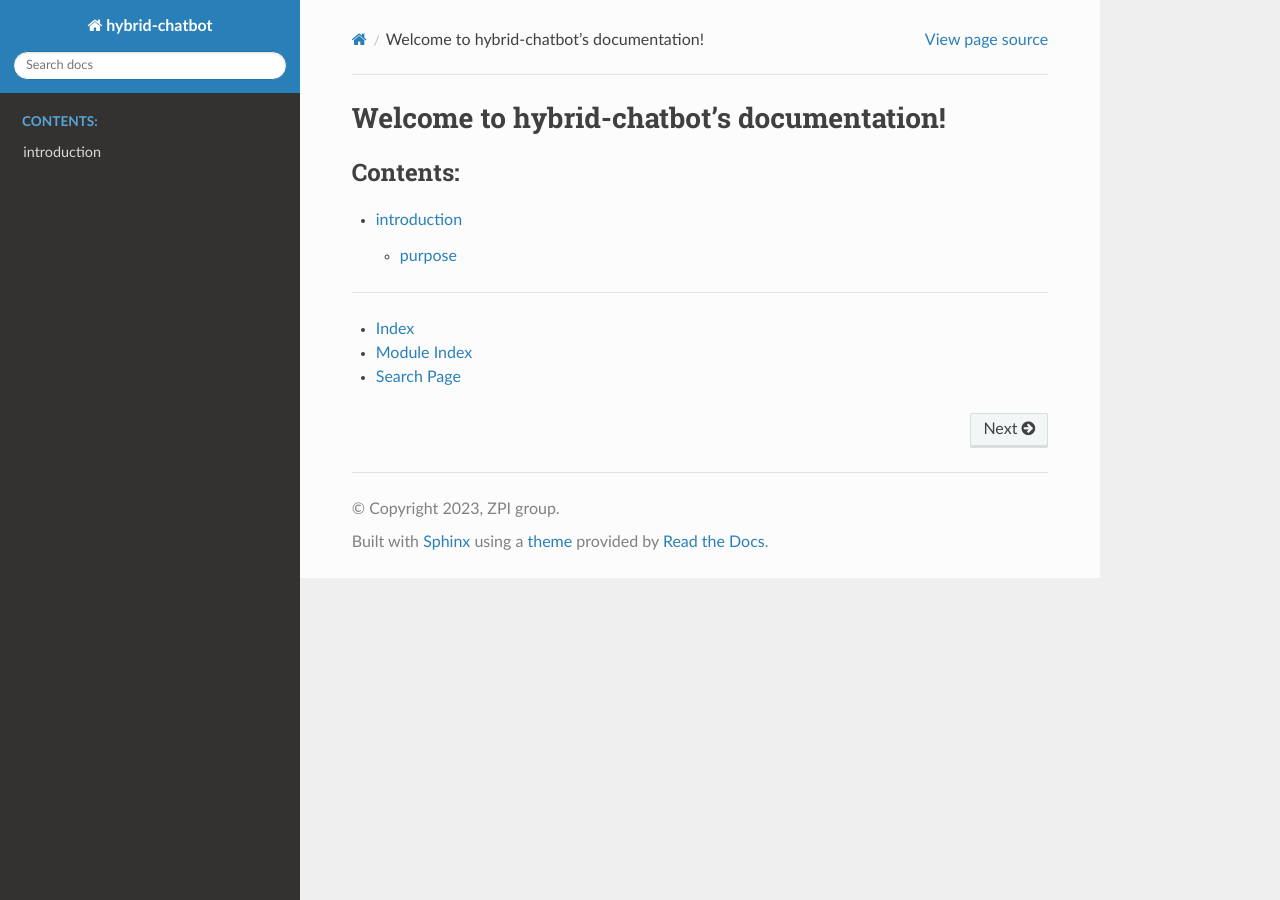
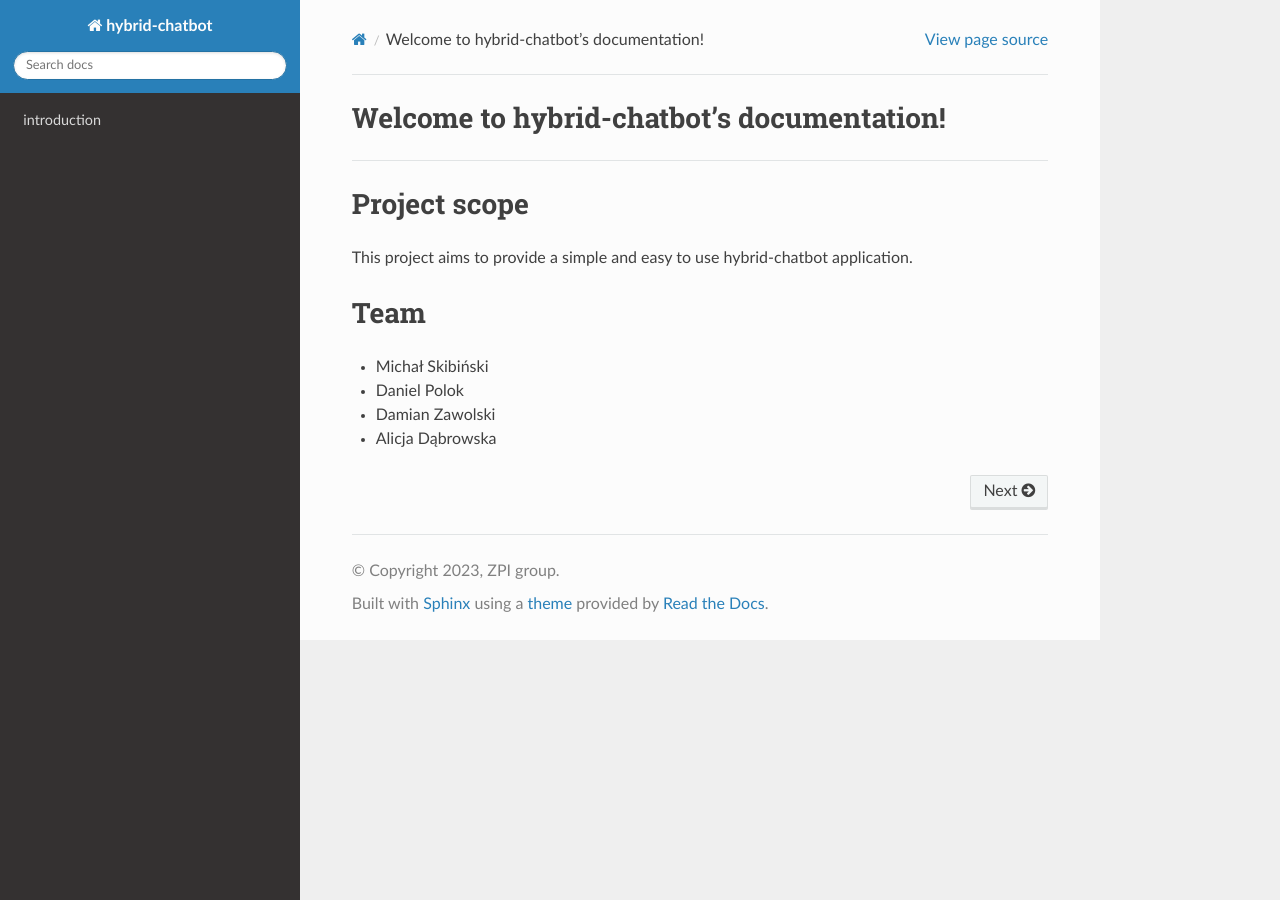
Before and after one commit to michalskibinski109/hybrid_chatbot, a Sphinx documentation site: the page built from docs/source/index.rst, in a window 1280 px wide. Built offline with Sphinx 7.4.7 and the Read the Docs theme 2.0.0, drawn with Linux system fonts in a browser that asks for light colours.

Commit message:
Updates docs index page

```diff
--- a/docs/source/index.rst
+++ b/docs/source/index.rst
@@ -8,13 +8,21 @@ Welcome to hybrid-chatbot's documentation!
 
 .. toctree::
    :maxdepth: 2
-   :caption: Contents:
+   :hidden:
+
 
    introduction.md
 
 
 ===================
 
-* :ref:`genindex`
-* :ref:`modindex`
-* :ref:`search`
+Project scope
+=============
+This project aims to provide a simple and easy to use hybrid-chatbot application.
+
+Team
+====
+* Michał Skibiński
+* Daniel Polok
+* Damian Zawolski
+* Alicja Dąbrowska
```
Also changed, not shown: docs/source/introduction.md (+5 -0 lines).
